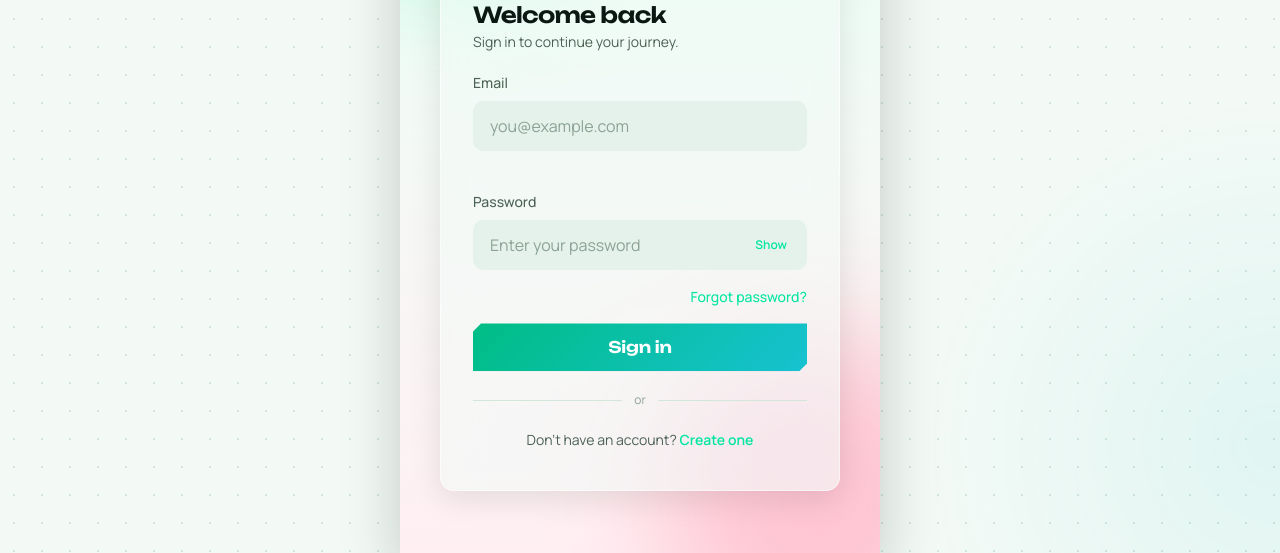
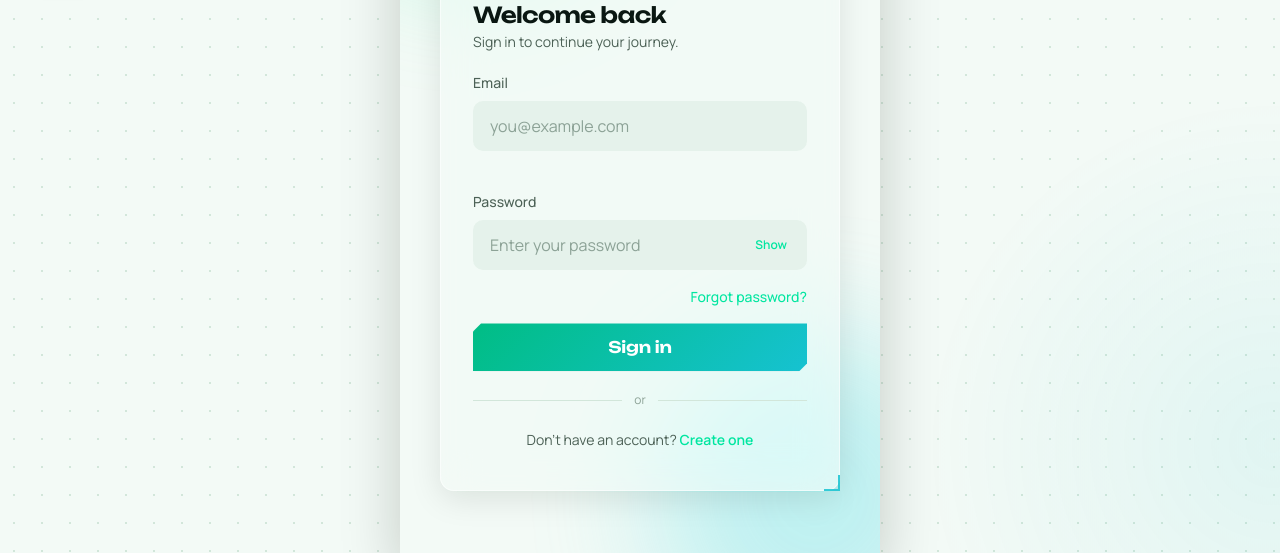
Before and after one commit to Aahil-1151/MindBloom, a website: page pages/login.html in a window 1280 px wide. Shown: the part 247-800 px from the top of the page. Drawn offline with Linux system fonts and the light colour scheme.

Commit message:
log in page updated design

```diff
--- a/styles/pages/auth.css
+++ b/styles/pages/auth.css
@@ -17,6 +17,11 @@
   min-height: 100%;
 }
 
+/* Same canvas as every other screen (dot-grid + the shared ambient aurora
+   on body::before) — auth used to run its own heavier gradient wash here,
+   which made the sign-in/sign-up moment feel like a different product.
+   The two blobs below are this page's one bit of extra flourish, layered
+   on top in the same green/cyan signal hues everywhere else uses. */
 .auth-page {
   position: relative;
   min-height: 100vh;
@@ -25,31 +30,20 @@
   justify-content: center;
   padding: var(--space-6) var(--space-5);
   overflow: hidden;
-  background: linear-gradient(
-    180deg,
-    var(--color-bloom-50) 0%,
-    var(--color-bg-canvas) 45%,
-    var(--color-lavender-50) 100%
-  );
+  background: var(--color-bg-canvas);
 }
 
-[data-theme="dark"] .auth-page {
-  background: linear-gradient(
-    180deg,
-    var(--color-ink-950) 0%,
-    var(--color-bg-canvas) 45%,
-    var(--color-ink-900) 100%
-  );
-}
-
-/* Soft decorative gradient blobs — ambient, not distracting */
+/* Soft decorative aurora blobs — ambient, not distracting. Same hue
+   language as the sidebar/dashboard glow (Signal green + Mist cyan), with
+   a slow drift so this entry screen isn't perfectly static. */
 .auth-blob {
   position: absolute;
   border-radius: 50%;
   filter: blur(60px);
-  opacity: 0.45;
+  opacity: 0.35;
   z-index: var(--z-base);
   pointer-events: none;
+  animation: drift var(--duration-drift) var(--ease-standard) infinite;
 }
 
 .auth-blob--one {
@@ -65,11 +59,12 @@
   height: 320px;
   bottom: -100px;
   right: -100px;
-  background: var(--color-lavender-300);
+  background: var(--color-cyan-300);
+  animation-delay: -8s;
 }
 
 [data-theme="dark"] .auth-blob {
-  opacity: 0.18;
+  opacity: 0.22;
 }
 
 /* ---------------------------------------------------------------------
@@ -81,6 +76,14 @@
   width: 100%;
   max-width: 400px;
   padding: var(--space-8) var(--space-6);
+}
+
+/* The single hero card on this screen — same always-on corner-bracket
+   signature as the dashboard's wellbeing-score-card (.card--glow), so the
+   very first screen someone sees already carries the app's signature. */
+.auth-card::before,
+.auth-card::after {
+  opacity: 0.85;
 }
 
 .auth-brand {
```
